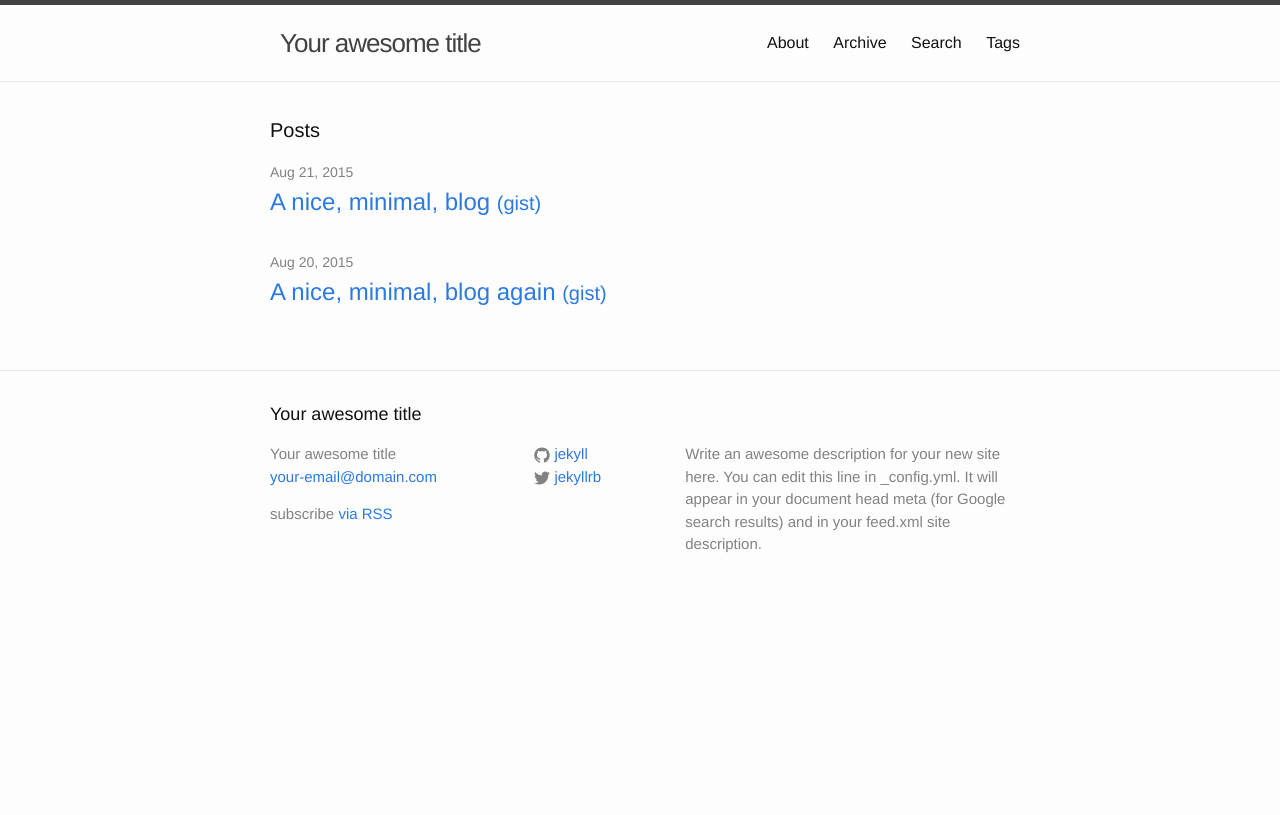
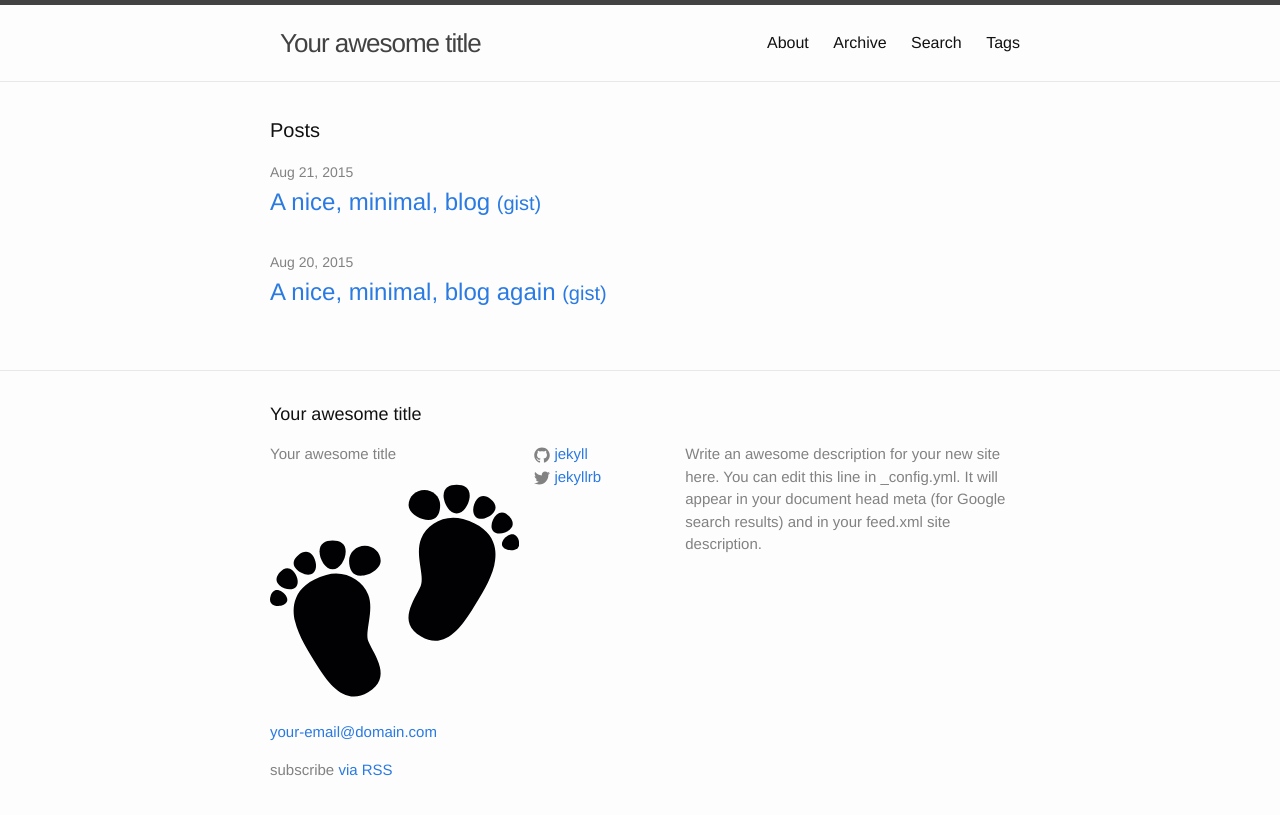
Before and after one commit to schollz/jekyll-tinyfeet, a Jekyll site: the page built from index.html, in a window 1280 px wide. Shown: the top 815 px of the page. Built offline with Jekyll 4.4.1, drawn with Linux system fonts in a browser that asks for light colours; Markdown is read by kramdown in place of the engine named in the settings.

Commit message:
Update footer.html

```diff
--- a/_includes/footer.html
+++ b/_includes/footer.html
@@ -7,7 +7,72 @@
     <div class="footer-col-wrapper">
       <div class="footer-col  footer-col-1">
         <ul class="contact-list">
-          <li>{{ site.title }}</li>
+          <li>{{ site.title }}
+          <svg version="1.1" id="Capa_1" xmlns="http://www.w3.org/2000/svg" xmlns:xlink="http://www.w3.org/1999/xlink" x="0px" y="0px"
+	 viewBox="0 0 127.908 127.908" style="enable-background:new 0 0 127.908 127.908;" xml:space="preserve">
+<g>
+	<g>
+		<path style="fill:#010002;" d="M99.064,27.247c-9.237-2.673-18.445,2.316-21.512,10.035C74.23,45.624,79.57,56.4,77.337,61.54
+			c-3.174,7.308-12.372,18.513,0.215,25.965c11.635,6.886,20.034-3.94,26.122-13.65c4.653-7.43,9.495-14.963,11.399-22.797
+			C116.543,44.984,117.323,32.537,99.064,27.247z"/>
+		<path style="fill:#010002;" d="M81.348,27.666c4.474,0,5.966-3.432,5.966-7.666c0-4.237-3.629-7.669-8.103-7.669
+			S71.113,15.763,71.113,20C71.113,24.234,76.878,27.666,81.348,27.666z"/>
+		<path style="fill:#010002;" d="M95.775,24.345c3.704,0,6.71-5.075,6.71-9.144c0-4.073-3.003-5.597-6.71-5.597
+			c-3.704,0-6.707,1.528-6.707,5.597S92.071,24.345,95.775,24.345z"/>
+		<path style="fill:#010002;" d="M114.653,23.983c2.09-2.566,0.977-5.068-1.356-6.972c-2.337-1.9-5.014-2.484-7.104,0.082
+			c-2.086,2.566-2.799,7.308-0.465,9.208C108.065,28.206,112.567,26.549,114.653,23.983z"/>
+		<path style="fill:#010002;" d="M122.852,25.952c-1.886-2.083-4.27-2.995-6.564-0.927c-2.287,2.069-3.618,6.338-1.732,8.428
+			c1.886,2.083,6.27,1.188,8.561-0.88C125.408,30.504,124.735,28.042,122.852,25.952z"/>
+		<path style="fill:#010002;" d="M127.58,38.023c-0.698-2.122-2.137-3.55-4.466-2.784c-2.33,0.769-4.67,3.439-3.973,5.565
+			c0.698,2.115,4.169,2.881,6.496,2.119C127.967,42.153,128.278,40.149,127.58,38.023z"/>
+		<path style="fill:#010002;" d="M50.359,65.913c-3.067-7.716-12.279-12.708-21.512-10.035
+			c-18.259,5.29-17.479,17.737-16.005,23.807c1.9,7.834,6.746,15.368,11.399,22.797c6.088,9.713,14.487,20.535,26.122,13.65
+			c12.587-7.451,3.389-18.657,0.215-25.965C48.341,85.031,53.677,74.255,50.359,65.913z"/>
+		<path style="fill:#010002;" d="M48.695,40.965c-4.474,0-8.103,3.432-8.103,7.669c0,4.234,1.492,7.666,5.966,7.666
+			s10.236-3.432,10.236-7.666C56.798,44.397,53.169,40.965,48.695,40.965z"/>
+		<path style="fill:#010002;" d="M32.132,52.975c3.704,0,6.707-5.075,6.707-9.144c0-4.073-3.003-5.597-6.707-5.597
+			s-6.71,1.528-6.71,5.597C25.425,47.901,28.428,52.975,32.132,52.975z"/>
+		<path style="fill:#010002;" d="M22.183,54.933c2.333-1.9,1.625-6.642-0.465-9.208c-2.09-2.57-4.771-1.986-7.104-0.082
+			c-2.333,1.904-3.446,4.406-1.356,6.972C15.344,55.18,19.846,56.837,22.183,54.933z"/>
+		<path style="fill:#010002;" d="M11.622,53.655c-2.294-2.069-4.678-1.156-6.564,0.927c-1.886,2.09-2.555,4.552-0.265,6.624
+			c2.29,2.072,6.675,2.963,8.561,0.88C15.24,59.997,13.909,55.724,11.622,53.655z"/>
+		<path style="fill:#010002;" d="M4.793,63.869c-2.33-0.766-3.769,0.666-4.466,2.784c-0.694,2.126-0.387,4.13,1.94,4.896
+			c2.326,0.762,5.801-0.004,6.496-2.119C9.464,67.309,7.123,64.635,4.793,63.869z"/>
+	</g>
+</g>
+<g>
+</g>
+<g>
+</g>
+<g>
+</g>
+<g>
+</g>
+<g>
+</g>
+<g>
+</g>
+<g>
+</g>
+<g>
+</g>
+<g>
+</g>
+<g>
+</g>
+<g>
+</g>
+<g>
+</g>
+<g>
+</g>
+<g>
+</g>
+<g>
+</g>
+</svg>
+
+          </li>
           <li><a href="mailto:{{ site.email }}">{{ site.email }}</a></li>
         </ul>
 		  <p class="rss-subscribe">subscribe <a href="{{ "/feed.xml" | prepend: site.baseurl }}">via RSS</a></p>
```
